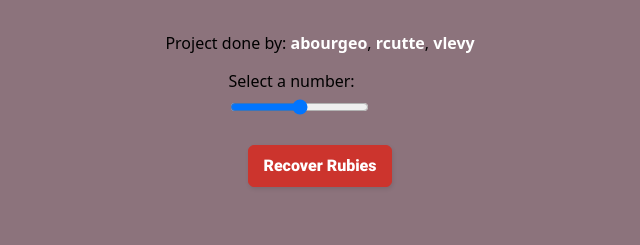
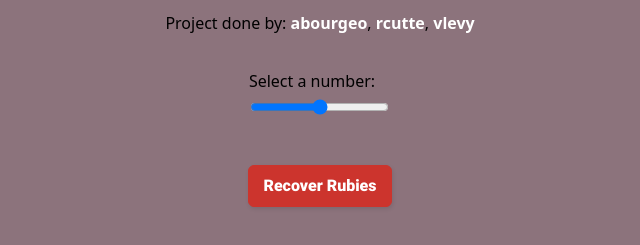
Before and after one commit to Tablerase/42_WebServ, a plain HTML site: page project/web/scripts/ruby/index.html in a window 1280 px wide. Shown: the part 353-598 px from the top of the page, without its empty margins (320-960 px from the left). Drawn offline with Linux system fonts and the light colour scheme.

Commit message:
refactor: align elements in form html page

```diff
--- a/project/web/scripts/ruby/index.html
+++ b/project/web/scripts/ruby/index.html
@@ -88,13 +88,13 @@
 		<p>Project done by: <strong>abourgeo</strong>, <strong>rcutte</strong>, <strong>vlevy</strong></p>
 
 		<form action="ruby_cgi.rb" method="get">
-			<label for="input_number">Select a number:<span id="currentValue" style="font-weight: bold ; color: aliceblue; padding-left: 1em;"></span>
-			</label>
-			<br>
-			<input type="range" id="input_number" name="input_number" min="1" max="15" oninput="updateValue(this.value)" style="padding: 5px;">
-			<br>
 			<div style="text-align: center; padding: 20px;">
-				<button type="submit" value="Submit" class="button_ruby" role="button">Recover Rubies</button>
+				<label for="input_number">Select a number:<span id="currentValue" style="font-weight: bold ; color: aliceblue; padding-left: 1em;"></span>
+				</label>
+				<br>
+				<input type="range" id="input_number" name="input_number" min="1" max="15" oninput="updateValue(this.value)" style="padding: 5px;">
+				<br>
+				<button type="submit" value="Submit" class="button_ruby" role="button" style="margin-top: 40px;">Recover Rubies</button>
 			</div>
 		</form>
 		<script>
```
